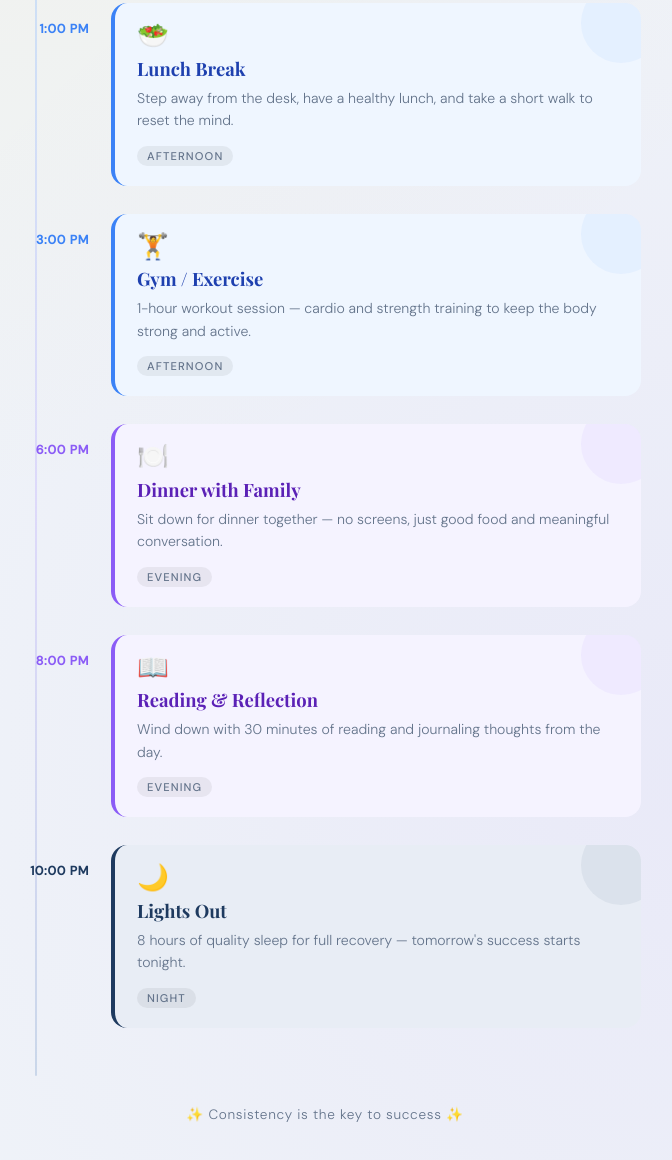
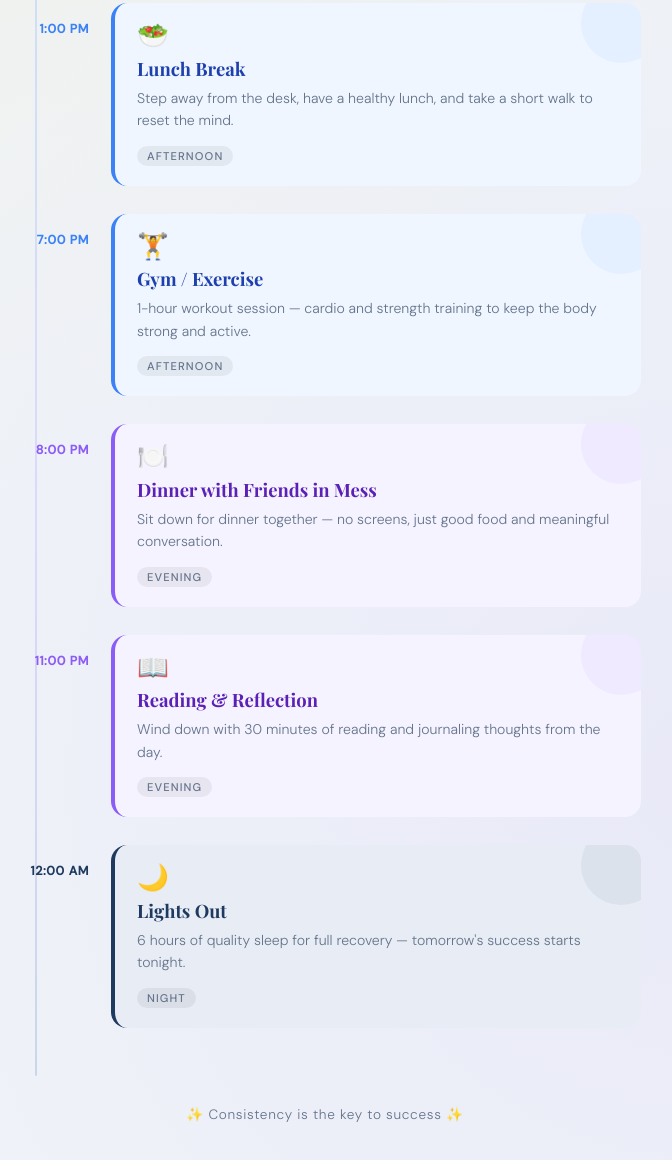
Before and after one commit to abhayyadav0090/daily-routine-webpage, a plain HTML site: page index.html in a window 1280 px wide. Shown: the part 883-2043 px from the top of the page, without its empty margins (315-987 px from the left). Drawn offline with nearby package versions, Linux system fonts and the light colour scheme.

Commit message:
Update index.html

```diff
--- a/index.html
+++ b/index.html
@@ -63,7 +63,7 @@
 
     <!-- Block 5: Afternoon -->
     <div class="block afternoon">
-      <div class="time-badge">3:00 PM</div>
+      <div class="time-badge">7:00 PM</div>
       <div class="card">
         <div class="icon">🏋️</div>
         <h2>Gym / Exercise</h2>
@@ -74,10 +74,10 @@
 
     <!-- Block 6: Evening -->
     <div class="block evening">
-      <div class="time-badge">6:00 PM</div>
+      <div class="time-badge">8:00 PM</div>
       <div class="card">
         <div class="icon">🍽️</div>
-        <h2>Dinner with Family</h2>
+        <h2>Dinner with Friends in Mess</h2>
         <p>Sit down for dinner together — no screens, just good food and meaningful conversation.</p>
         <span class="tag">Evening</span>
       </div>
@@ -85,7 +85,7 @@
 
     <!-- Block 7: Evening -->
     <div class="block evening">
-      <div class="time-badge">8:00 PM</div>
+      <div class="time-badge">11:00 PM</div>
       <div class="card">
         <div class="icon">📖</div>
         <h2>Reading & Reflection</h2>
@@ -96,11 +96,11 @@
 
     <!-- Block 8: Night -->
     <div class="block night">
-      <div class="time-badge">10:00 PM</div>
+      <div class="time-badge">12:00 AM</div>
       <div class="card">
         <div class="icon">🌙</div>
         <h2>Lights Out</h2>
-        <p>8 hours of quality sleep for full recovery — tomorrow's success starts tonight.</p>
+        <p>6 hours of quality sleep for full recovery — tomorrow's success starts tonight.</p>
         <span class="tag">Night</span>
       </div>
     </div>
```
